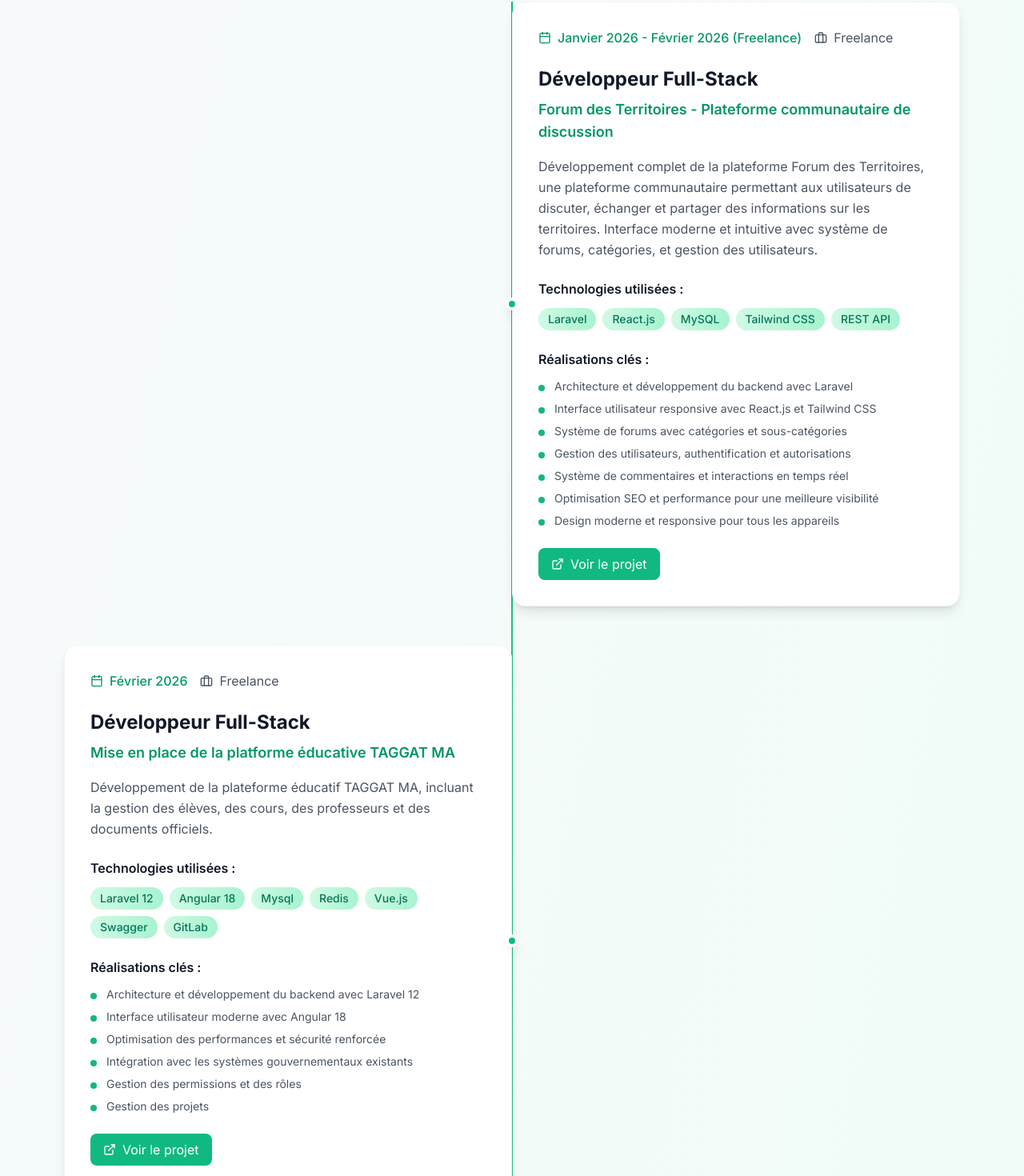
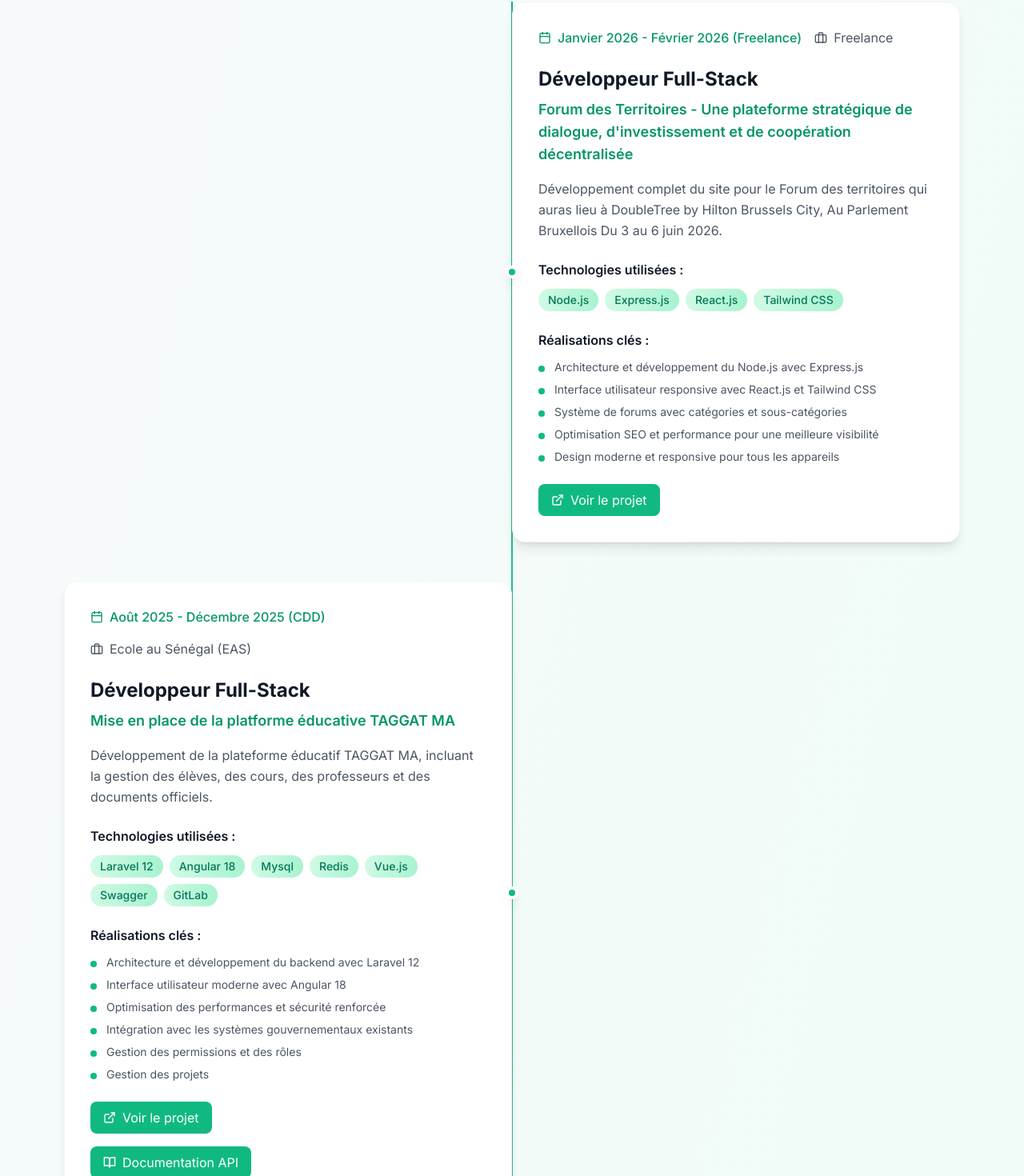
Before and after one commit to AbdouazizDEV/NewPortfolio, a React (Vite) app: page / in a window 1280 px wide. Shown: the part 2260-3730 px from the top of the page at 80% size. Built offline with nearby package versions, Linux system fonts and the light colour scheme.

Commit message:
feat: Mise à jour de l'expérience Forum des Territoires avec détails corrects

```diff
--- a/src/components/Experience/Experience.tsx
+++ b/src/components/Experience/Experience.tsx
@@ -1,6 +1,5 @@
-import React from 'react';
 import { motion } from 'framer-motion';
-import { Calendar, ExternalLink, Github, MapPin, Briefcase, BookOpen } from 'lucide-react';
+import { Calendar, ExternalLink, Github, Briefcase, BookOpen } from 'lucide-react';
 
 const Experience = () => {
   const experiences = [
@@ -9,41 +8,20 @@ const Experience = () => {
       period: 'Janvier 2026 - Février 2026 (Freelance)',
       company: 'Freelance',
       position: 'Développeur Full-Stack',
-      project: 'Forum des Territoires - Plateforme communautaire de discussion',
-      technologies: ['Laravel', 'React.js', 'MySQL', 'Tailwind CSS', 'REST API'],
+      project: 'Forum des Territoires - Une plateforme stratégique de dialogue, d\'investissement et de coopération décentralisée',
+      technologies: ['Node.js', 'Express.js', 'React.js', 'Tailwind CSS'],
       link: 'https://forumdesterritoires.com/',
-      description: 'Développement complet de la plateforme Forum des Territoires, une plateforme communautaire permettant aux utilisateurs de discuter, échanger et partager des informations sur les territoires. Interface moderne et intuitive avec système de forums, catégories, et gestion des utilisateurs.',
+      description: 'Développement complet du site pour le Forum des territoires qui auras lieu à DoubleTree by Hilton Brussels City, Au Parlement Bruxellois Du 3 au 6 juin 2026.',
       achievements: [
-        'Architecture et développement du backend avec Laravel',
+        'Architecture et développement du Node.js avec Express.js',
         'Interface utilisateur responsive avec React.js et Tailwind CSS',
         'Système de forums avec catégories et sous-catégories',
-        'Gestion des utilisateurs, authentification et autorisations',
-        'Système de commentaires et interactions en temps réel',
         'Optimisation SEO et performance pour une meilleure visibilité',
         'Design moderne et responsive pour tous les appareils'
       ]
     },
     {
       id: 1,
-      period: 'Février 2026',
-      company: 'Freelance',
-      position: 'Développeur Full-Stack',
-      project: 'Mise en place de la platforme éducative TAGGAT MA',
-      technologies: ['Laravel 12', 'Angular 18', 'Mysql','Redis','Vue.js','Swagger','GitLab'],
-      link: 'https://web-eas.taggatma.com/',
-      link2: 'https://api-eas.taggatma.com/api/documentation#',
-      description: 'Développement de la plateforme éducatif TAGGAT MA, incluant la gestion des élèves, des cours, des professeurs et des documents officiels.',
-      achievements: [
-        'Architecture et développement du backend avec Laravel 12',
-        'Interface utilisateur moderne avec Angular 18',
-        'Optimisation des performances et sécurité renforcée',
-        'Intégration avec les systèmes gouvernementaux existants',
-        'Gestion des permissions et des rôles',
-        'Gestion des projets',
-      ]
-    },
-    {
-      id: 2,
       period: 'Août 2025 - Décembre 2025 (CDD)',
       company: 'Ecole au Sénégal (EAS)',
       position: 'Développeur Full-Stack',
@@ -62,7 +40,7 @@ const Experience = () => {
       ]
     },
     {
-      id: 3,
+      id: 2,
       period: 'Juin 2025 - Août 2025 (Stage)',
       company: 'Xarala',
       position: 'Développeur Full-Stack',
@@ -94,7 +72,7 @@ const Experience = () => {
       ]
     },
     {
-      id: 5,
+      id: 3,
       period: 'Mars 2025 - Avril 2025 (Stage)',
       company: 'Niane Technologie',
       position: 'Développeur Full-Stack',
@@ -110,7 +88,7 @@ const Experience = () => {
       ]
     },
     {
-      id: 6,
+      id: 4,
       period: 'Décembre 2024 - Janvier 2025 (Freelance)',
       company: 'Projet académique',
       position: 'Développeur Full-Stack',
@@ -126,7 +104,7 @@ const Experience = () => {
       ]
     },
     {
-      id: 7,
+      id: 5,
       period: 'Octobre 2024',
       company: 'Projet académique',
       position: 'Développeur Full-Stack',
```
